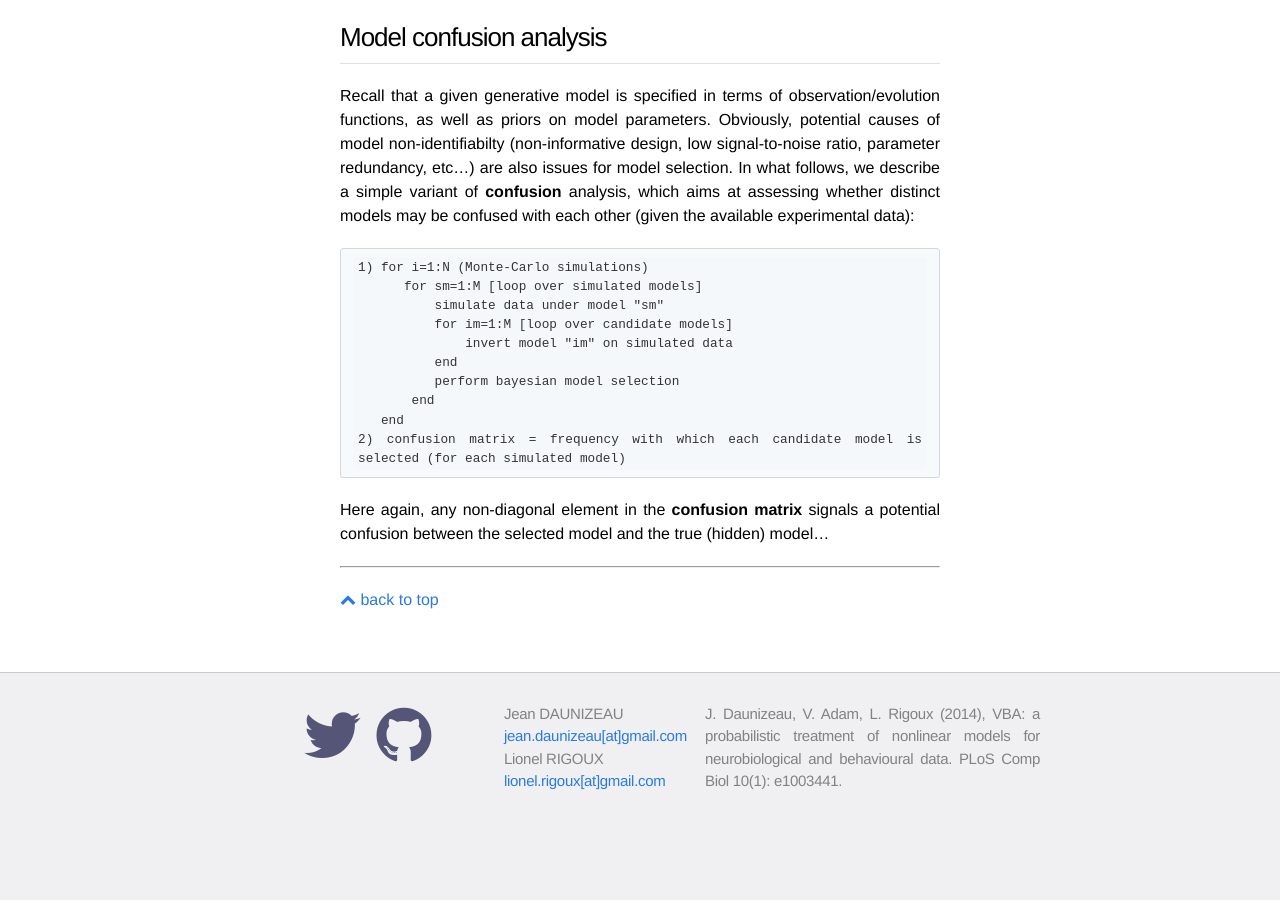
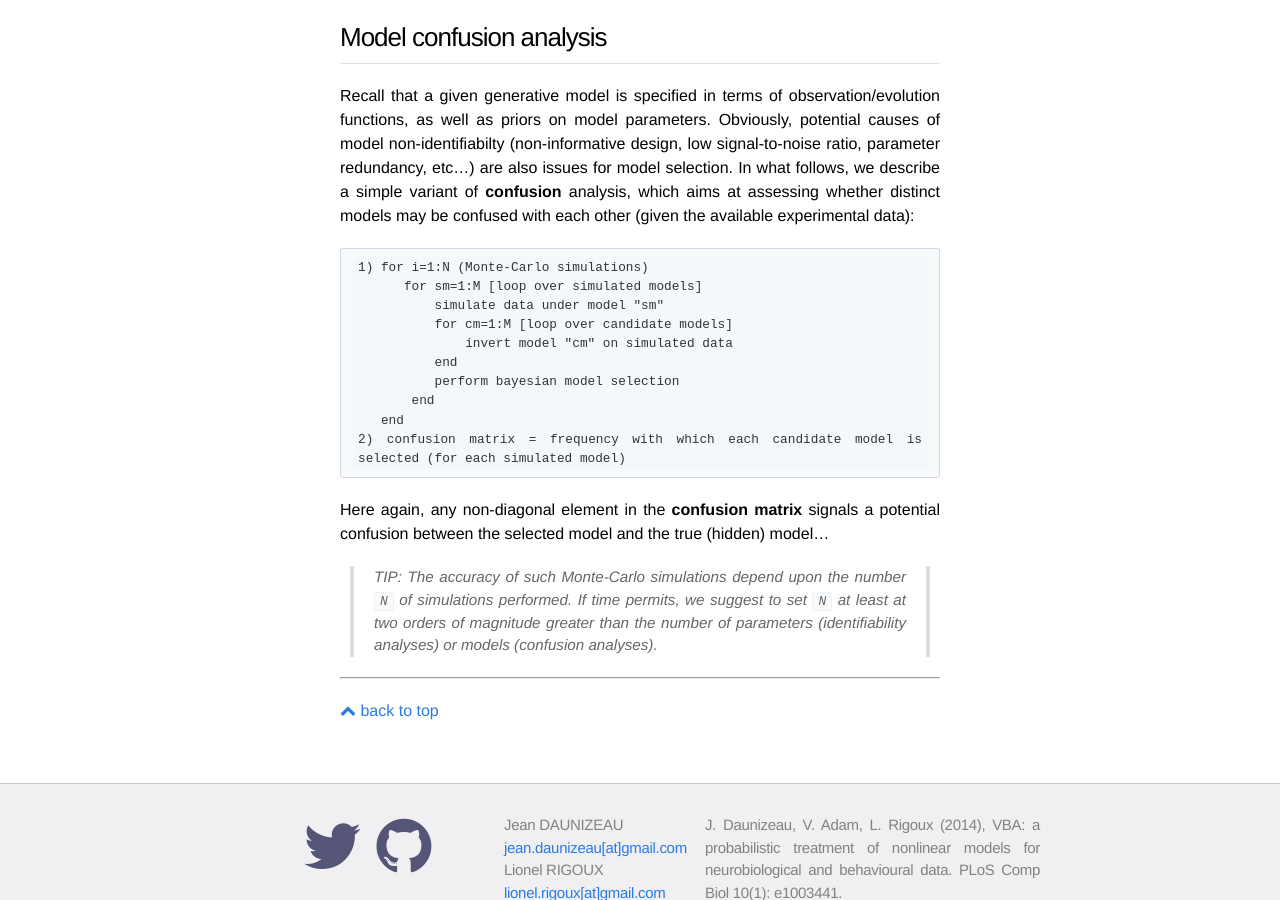
Before and after one commit to MBB-team/VBA-toolbox, a Jekyll site: the page built from _wiki/identifiability.md, in a window 1280 px wide and 900 px high, scrolled down 1439 px. Built offline with Jekyll 4.4.1, drawn with Linux system fonts in a browser that asks for light colours; nearby versions of some CDN libraries; before the commit the page ends 2277 px from its top, so only the background shows below that.

Commit message:
Update identifiability.md

````diff
--- a/_wiki/identifiability.md
+++ b/_wiki/identifiability.md
@@ -37,8 +37,8 @@ Recall that a given generative model is specified in terms of observation/evolut
 1) for i=1:N (Monte-Carlo simulations)
       for sm=1:M [loop over simulated models]
           simulate data under model "sm"
-          for im=1:M [loop over candidate models]
-              invert model "im" on simulated data
+          for cm=1:M [loop over candidate models]
+              invert model "cm" on simulated data
           end
           perform bayesian model selection
        end
@@ -47,3 +47,5 @@ Recall that a given generative model is specified in terms of observation/evolut
 ```
 
 Here again, any non-diagonal element in the **confusion matrix** signals a potential confusion between the selected model and the true (hidden) model...
+
+ > TIP: The accuracy of such Monte-Carlo simulations depend upon the number `N` of simulations performed. If time permits, we suggest to set `N` at least at two orders of magnitude greater than the number of parameters (identifiability analyses) or models (confusion analyses).
````
